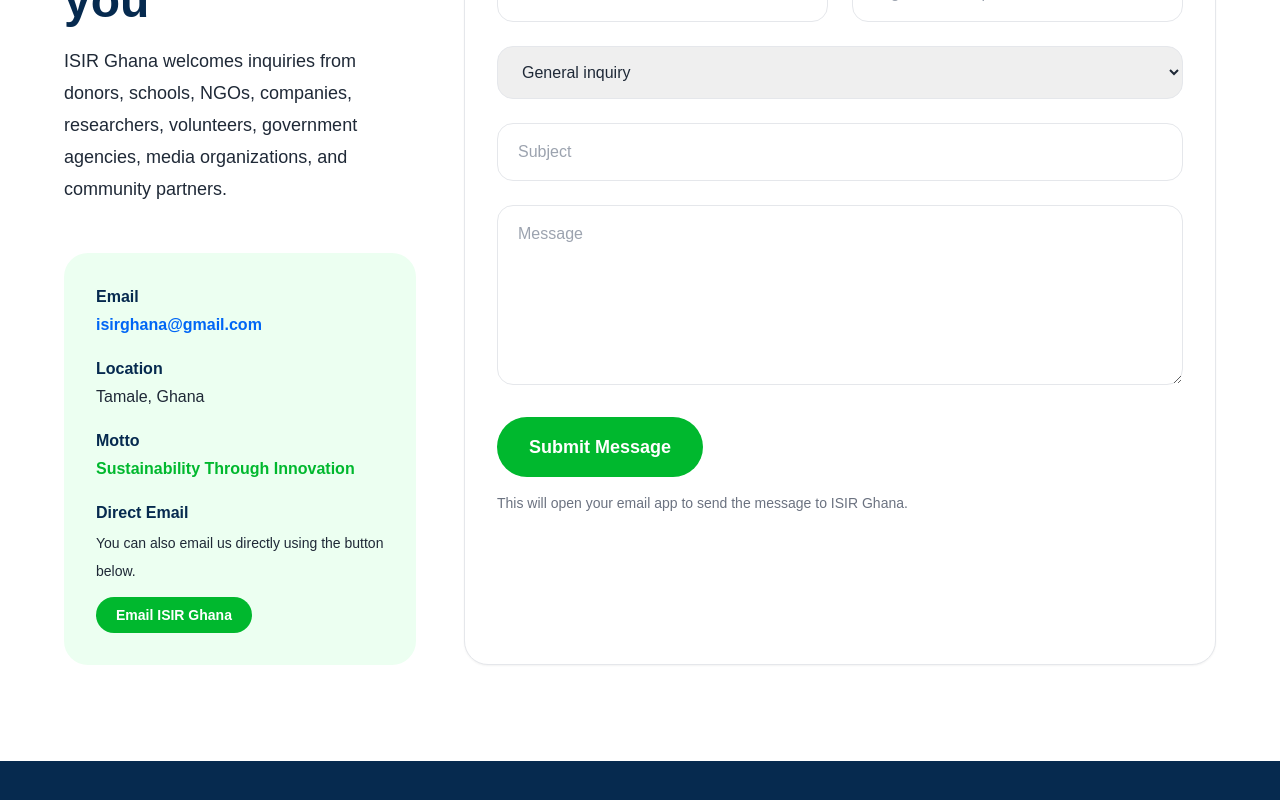
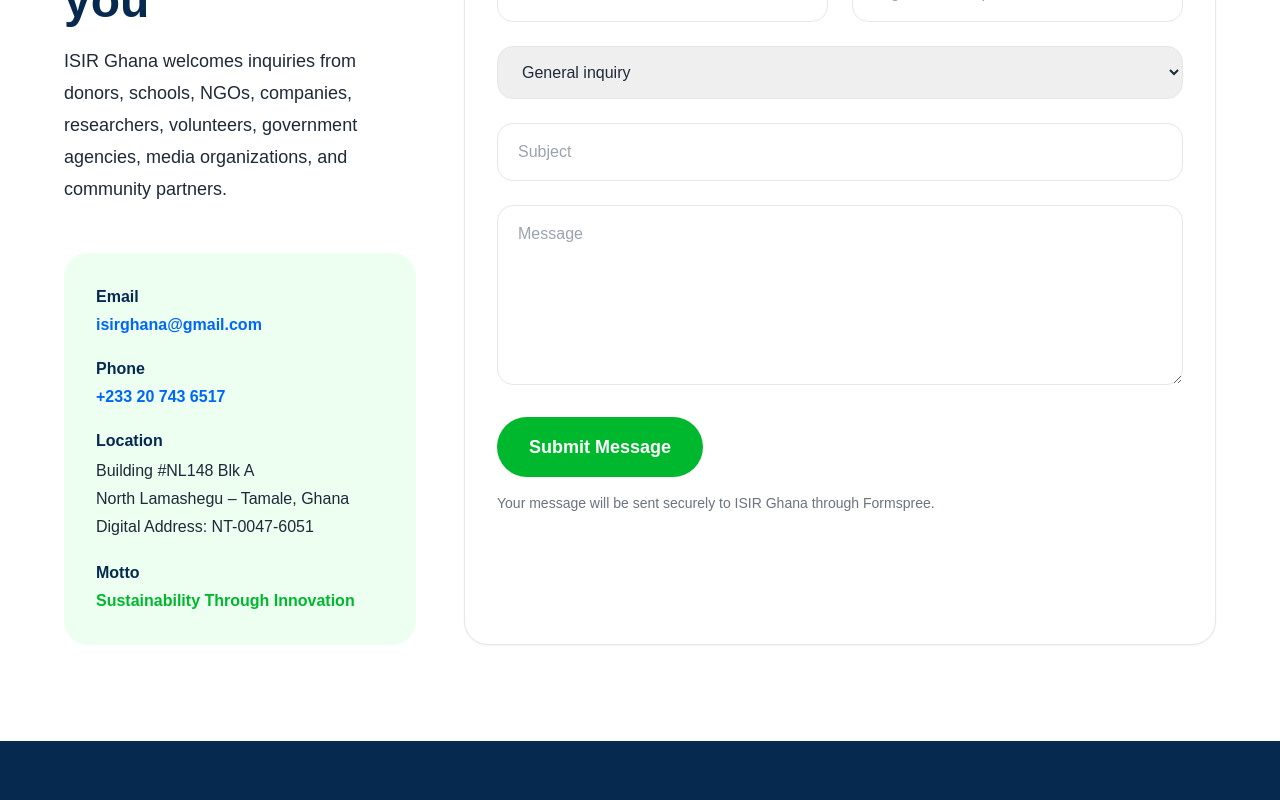
Before and after one commit to rashidasp28/isir-ghana-website, a Next.js app: page /contact in a window 1280 px wide. Shown: the part 908-1708 px from the top of the page. Built offline with nearby package versions, Linux system fonts and the light colour scheme.

Commit message:
Connect contact form to Formspree endpoint

```diff
--- a/app/contact/page.tsx
+++ b/app/contact/page.tsx
@@ -46,35 +46,39 @@ export default function ContactPage() {
                 <a href="mailto:isirghana@gmail.com" className="text-primaryBlue font-semibold hover:underline">isirghana@gmail.com</a>
               </div>
               <div>
+                <h3 className="font-bold text-darkNavy mb-1">Phone</h3>
+                <a href="tel:+233207436517" className="text-primaryBlue font-semibold hover:underline">+233 20 743 6517</a>
+              </div>
+              <div>
                 <h3 className="font-bold text-darkNavy mb-1">Location</h3>
-                <p className="text-charcoal">Tamale, Ghana</p>
+                <p className="text-charcoal leading-7">
+                  Building #NL148 Blk A<br />
+                  North Lamashegu – Tamale, Ghana<br />
+                  Digital Address: NT-0047-6051
+                </p>
               </div>
               <div>
                 <h3 className="font-bold text-darkNavy mb-1">Motto</h3>
                 <p className="text-primaryGreen font-semibold">Sustainability Through Innovation</p>
               </div>
-              <div>
-                <h3 className="font-bold text-darkNavy mb-1">Direct Email</h3>
-                <p className="text-charcoal leading-7 text-sm">You can also email us directly using the button below.</p>
-                <a href="mailto:isirghana@gmail.com?subject=Inquiry%20from%20ISIR%20Ghana%20Website" className="inline-flex mt-3 bg-primaryGreen text-white px-5 py-2 rounded-full text-sm font-semibold hover:opacity-90 transition">Email ISIR Ghana</a>
-              </div>
             </div>
           </div>
 
-          <form action="mailto:isirghana@gmail.com" method="post" encType="text/plain" className="lg:col-span-2 bg-white border border-softGray rounded-3xl p-8 shadow-sm">
+          <form action="https://formspree.io/f/xzdoaaoz" method="POST" className="lg:col-span-2 bg-white border border-softGray rounded-3xl p-8 shadow-sm">
+            <input type="hidden" name="Form source" value="ISIR Ghana Contact Page" />
             <div className="grid md:grid-cols-2 gap-6">
-              <input name="Full name" className="border border-softGray rounded-2xl px-5 py-4" placeholder="Full name" />
-              <input name="Email address" className="border border-softGray rounded-2xl px-5 py-4" placeholder="Email address" />
+              <input required name="Full name" className="border border-softGray rounded-2xl px-5 py-4" placeholder="Full name" />
+              <input required type="email" name="Email address" className="border border-softGray rounded-2xl px-5 py-4" placeholder="Email address" />
               <input name="Phone number" className="border border-softGray rounded-2xl px-5 py-4" placeholder="Phone number" />
               <input name="Organization" className="border border-softGray rounded-2xl px-5 py-4" placeholder="Organization, optional" />
               <select name="Inquiry type" className="border border-softGray rounded-2xl px-5 py-4 md:col-span-2">
                 {inquiryTypes.map((type) => <option key={type}>{type}</option>)}
               </select>
-              <input name="Subject" className="border border-softGray rounded-2xl px-5 py-4 md:col-span-2" placeholder="Subject" />
-              <textarea name="Message" className="border border-softGray rounded-2xl px-5 py-4 md:col-span-2 min-h-[180px]" placeholder="Message" />
+              <input required name="Subject" className="border border-softGray rounded-2xl px-5 py-4 md:col-span-2" placeholder="Subject" />
+              <textarea required name="Message" className="border border-softGray rounded-2xl px-5 py-4 md:col-span-2 min-h-[180px]" placeholder="Message" />
             </div>
-            <button type="submit" className="mt-8 bg-primaryGreen text-white px-8 py-4 rounded-full font-semibold text-lg">Submit Message</button>
-            <p className="text-sm text-gray-500 mt-4">This will open your email app to send the message to ISIR Ghana.</p>
+            <button type="submit" className="mt-8 bg-primaryGreen text-white px-8 py-4 rounded-full font-semibold text-lg hover:opacity-90 transition">Submit Message</button>
+            <p className="text-sm text-gray-500 mt-4">Your message will be sent securely to ISIR Ghana through Formspree.</p>
           </form>
         </div>
       </section>
```
